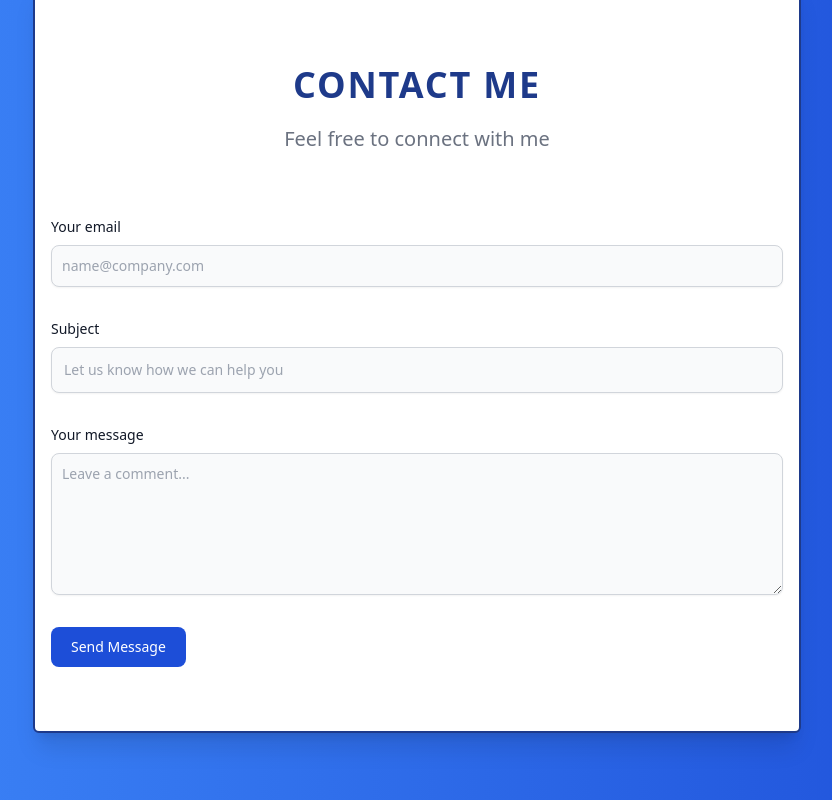
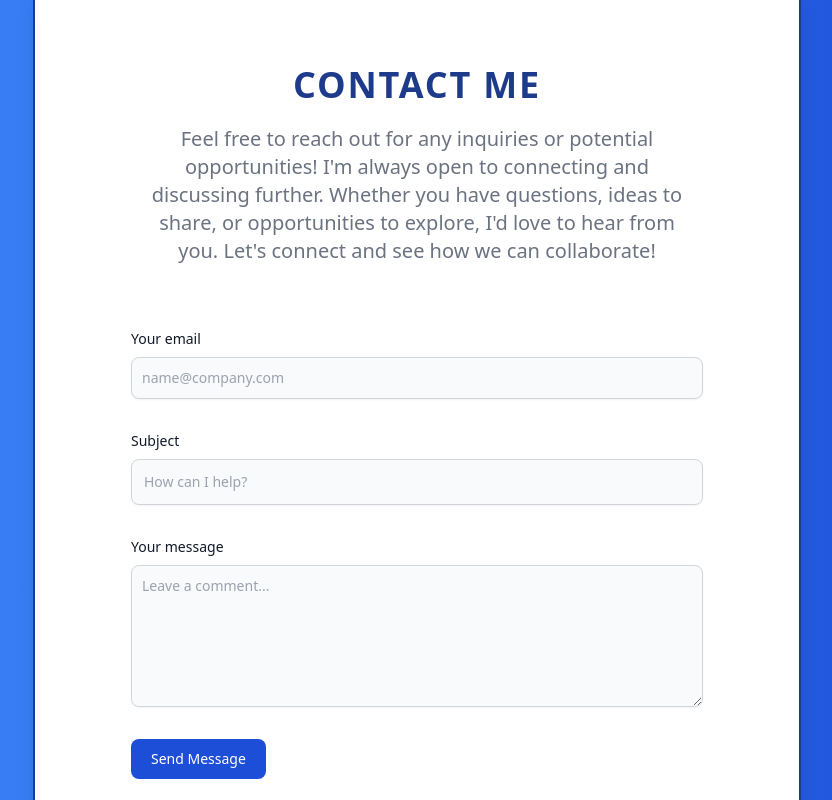
Before and after one commit to ShawnRSidwell/portfolio, a React (Vite) app: page / in a window 1280 px wide. Shown: the part 4240-5040 px from the top of the page, without its empty margins (223-1055 px from the left). Built offline with nearby package versions, Linux system fonts and the light colour scheme.

Commit message:
Add secret, update git ignore and configure .env

```diff
--- a/src/components/Contact/Contact.jsx
+++ b/src/components/Contact/Contact.jsx
@@ -11,10 +11,14 @@ function Contact() {
           <h2 className="text-xl md:text-4xl font-extrabold tracking-wider text-center p-5 text-blue-900 uppercase">
             Contact Me
           </h2>
-          <p className="mb-8 lg:mb-16 font-light text-center text-gray-500 dark:text-gray-400 sm:text-xl">
-            Feel free to connect with me
+          <p className="mb-8 lg:mb-16 font-light text-center text-gray-500 dark:text-gray-400 sm:text-xl md:size-3/4 md:mx-auto">
+            Feel free to reach out for any inquiries or potential opportunities!
+            I&#39;m always open to connecting and discussing further. Whether
+            you have questions, ideas to share, or opportunities to explore,
+            I&#39;d love to hear from you. Let&#39;s connect and see how we can
+            collaborate!
           </p>
-          <form action="#" className="space-y-8">
+          <form action="#" className="space-y-8 md:px-20">
             <div>
               <label
                 htmlFor="email"
@@ -41,7 +45,7 @@ function Contact() {
                 type="text"
                 id="subject"
                 className="block p-3 w-full text-sm text-gray-900 bg-gray-50 rounded-lg border border-gray-300 shadow-sm focus:ring-primary-500 focus:border-primary-500 dark:bg-gray-700 dark:border-gray-600 dark:placeholder-gray-400 dark:text-white dark:focus:ring-primary-500 dark:focus:border-primary-500 dark:shadow-sm-light"
-                placeholder="Let us know how we can help you"
+                placeholder="How can I help?"
                 required
               />
             </div>
--- a/src/components/Contact/EmailJs.jsx
+++ b/src/components/Contact/EmailJs.jsx
@@ -1,5 +1,9 @@
 import emailjs from "emailjs-com";
 import { useState } from "react";
+
+const SERVICE_ID = import.meta.env.VITE_EMAIL_SERVICE_ID;
+const TEMPLATE_ID = import.meta.env.VITE_EMAIL_TEMPLATE_ID;
+const USER_ID = import.meta.env.VITE_EMAIL_USER_ID;
 
 function Contact() {
   const [formData, setFormData] = useState({
@@ -19,7 +23,8 @@ function Contact() {
   const handleSubmit = (e) => {
     e.preventDefault();
     emailjs
-      .sendForm("YOUR_SERVICE_ID", "YOUR_TEMPLATE_ID", e.target, "YOUR_USER_ID")
+      // .sendForm("YOUR_SERVICE_ID", "YOUR_TEMPLATE_ID", e.target, "YOUR_USER_ID")
+      .sendForm(SERVICE_ID, TEMPLATE_ID, e.target, USER_ID)
       .then(
         (result) => {
           console.log("Email sent successfully:", result.text);
```
Also changed, not shown: 1 other file (tests, documents, lock files or other folders).
